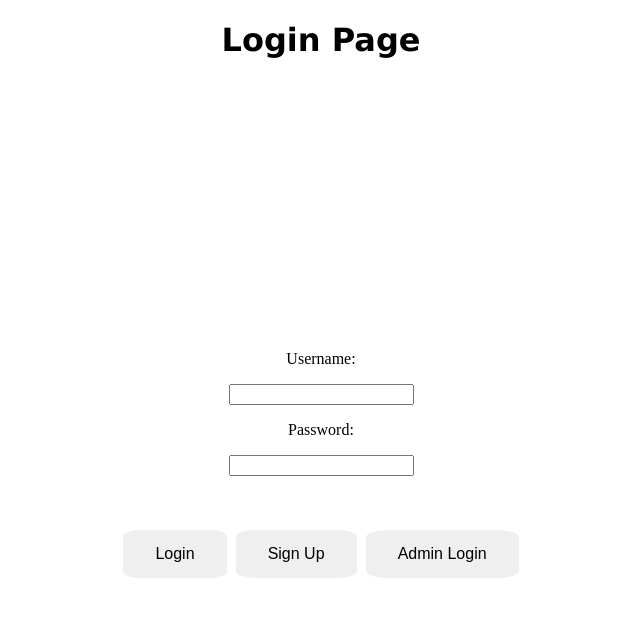
After one commit to butch-castro/webdevsample, a PHP site: page /login.php in a window 1280 px wide. The commit adds this page. Shown: the top 617 px of the page, without its empty margins (319-959 px from the left). Run offline with PHP 8.4, Linux system fonts and the light colour scheme.

Commit message:
Added Login page and admin page

```diff
--- /dev/null
+++ b/login.php
@@ -0,0 +1,33 @@
+<!DOCTYPE html>
+<html>
+
+<head>
+    <meta charset='utf-8'>
+    <meta http-equiv='X-UA-Compatible' content='IE=edge'>
+    <title>Commerce App</title>
+    <meta name='viewport' content='width=device-width, initial-scale=1'>
+    <link rel='stylesheet' type='text/css' media='screen' href='main.css'>
+    <script src='main.js'></script>
+</head>
+
+<body>
+    <div class="container">
+        <h1>Login Page</h1>
+        <div class="container-forms">
+            <p>Username:</p>
+            <input type="text">
+            <p>Password:</p>
+            <input type="password">
+        </div>
+
+        <div class="buttons">
+            <a href="admin.php"><button class="form-btn">Login</button></a>
+            <button class="form-btn">Sign Up</button>
+            <button class="form-btn">Admin Login</button>
+        </div>
+    </div>
+
+
+</body>
+
+</html>
--- a/main.css
+++ b/main.css
@@ -0,0 +1,33 @@
+.container{
+    text-align: center;
+    margin: auto;
+    font-family:Verdana, Geneva, Tahoma, sans-serif;
+}
+
+.container-forms{
+    font-family:'Montserrat';
+    padding-top: 20%;
+}
+
+.form-btn {
+    border-radius: 15%;
+    border: none;
+    color: black;
+    padding: 15px 32px;
+    text-align: center;
+    text-decoration: none;
+    display: inline-block;
+    font-size: 16px;
+    margin: 4px 2px;
+    cursor: pointer;
+}
+
+.form-btn:hover{
+    background-color: rgb(233, 8, 0) ; /* Green */
+    color: white;
+}
+
+.buttons {
+    padding-top: 50px;
+    margin: auto;
+}
```
Also changed, not shown: admin.php (renamed from index.html, +13 -2 lines).
